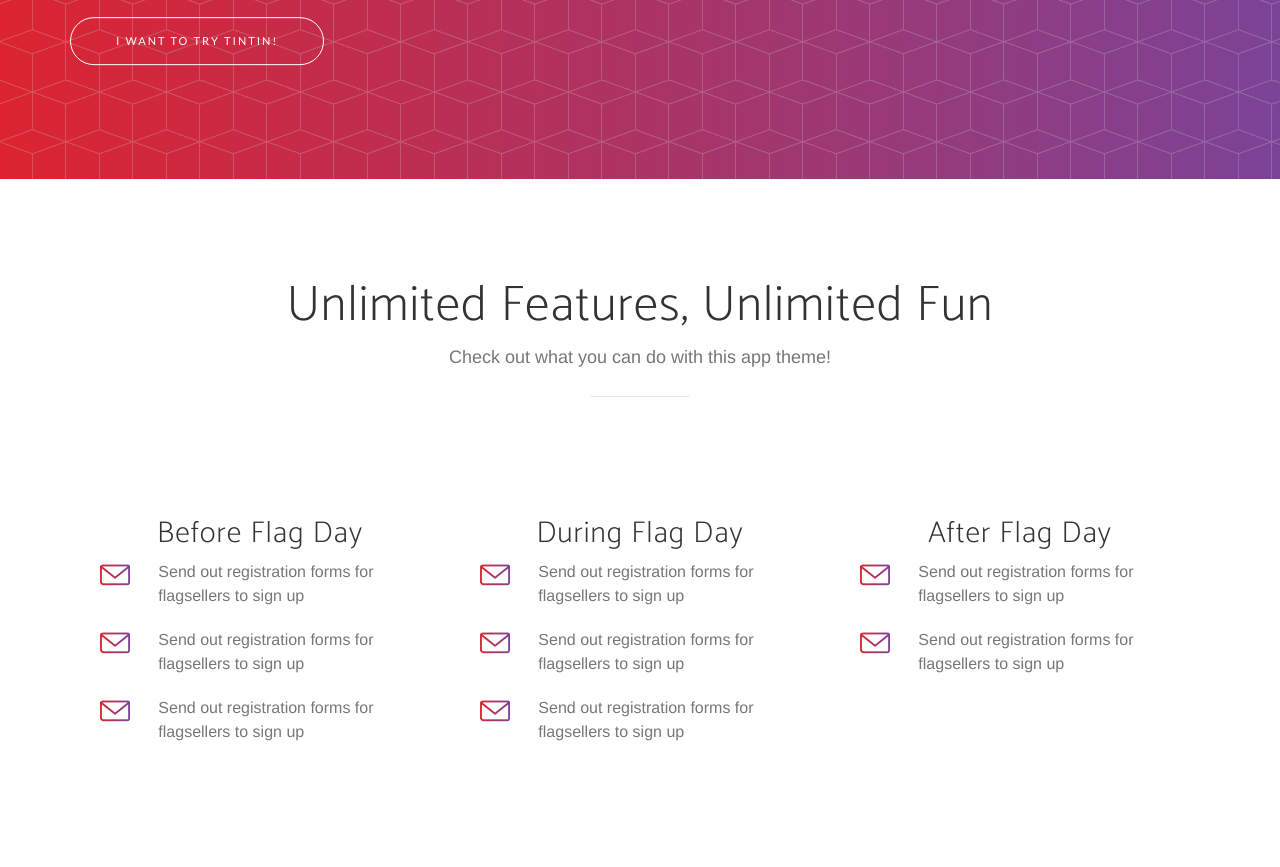
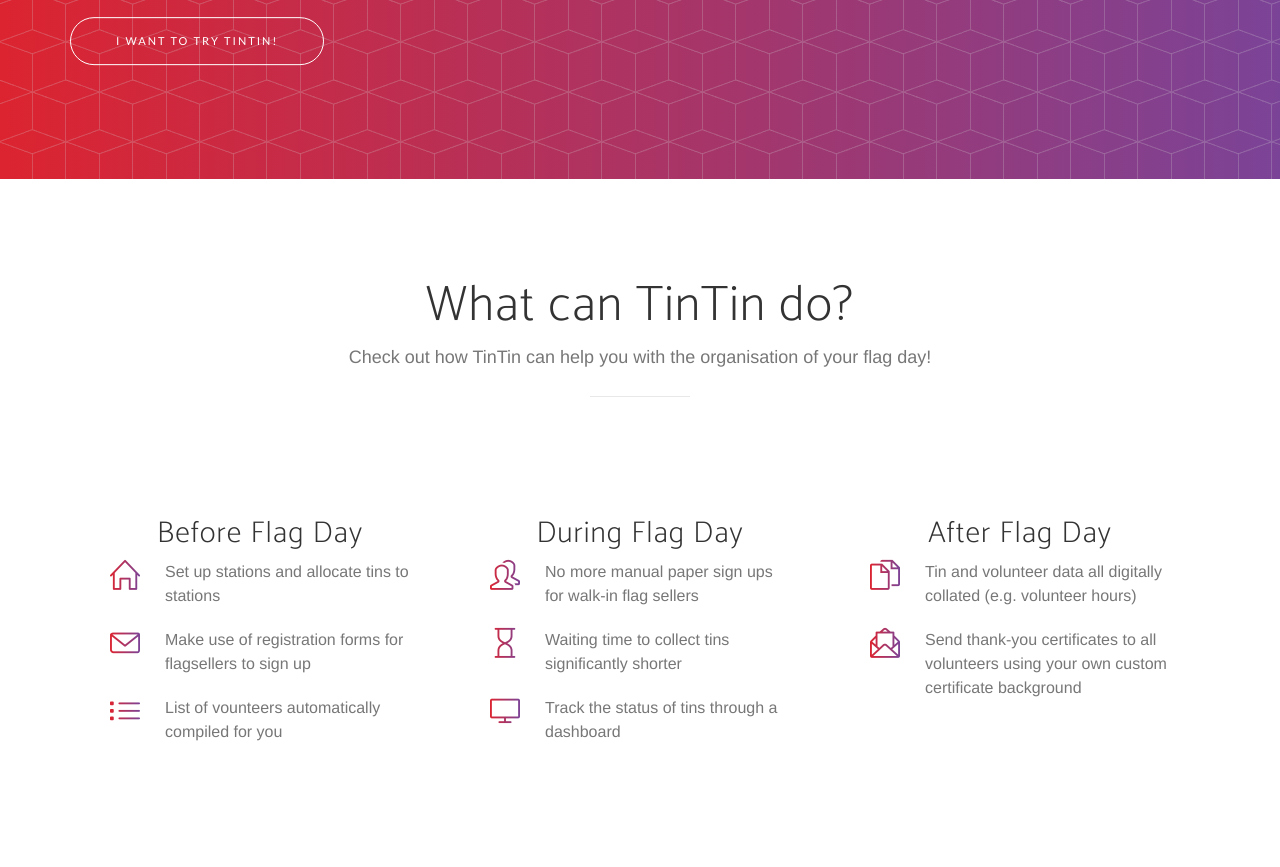
Before and after one commit to fishychan/testing, a website: page index.html in a window 1280 px wide. Shown: the part 621-1488 px from the top of the page. Drawn offline with nearby package versions, Linux system fonts and the light colour scheme; files whose address does not match are found by name; a web font is replaced by a local one.

Commit message:
updated features section

```diff
--- a/css/main.css
+++ b/css/main.css
@@ -6,9 +6,24 @@
 	font-size: 30px;
 }
 
+section.features .feature-item{
+	max-width:none;
+}
+
 section.features .feature-item .text-muted{
-	text-align: left;
+	text-align: center;
 	font-size:16px;
+}
+
+@media (min-width: 992px){
+	section.features .feature-item{
+		max-width:300px;
+	}
+
+	section.features .feature-item .text-muted{
+		text-align: left;
+		font-size:16px;
+	}
 }
 
 .youtubevideowrap{
--- a/index.html
+++ b/index.html
@@ -117,8 +117,8 @@
             <div class="row">
                 <div class="col-lg-12 text-center">
                     <div class="section-heading">
-                        <h2>Unlimited Features, Unlimited Fun</h2>
-                        <p class="text-muted">Check out what you can do with this app theme!</p>
+                        <h2>What can TinTin do?</h2>
+                        <p class="text-muted">Check out how TinTin can help you with the organisation of your flag day!</p>
                         <hr>
                     </div>
                 </div>
@@ -129,10 +129,10 @@
                         <div class="feature-item">
                             <h3>Before Flag Day</h3>
                             <div class="row">
-                                <div class="col-md-2"><i class="icon-envelope"></i></div>
+                                <div class="col-md-2"><i class="icon-home"></i></div>
                                 <div class="col-md-10">
                                     <p class="text-muted">
-                                        Send out registration forms for flagsellers to sign up
+                                        Set up stations and allocate tins to stations
                                     </p>
                                 </div>
                             </div>
@@ -140,15 +140,15 @@
                                 <div class="col-md-2"><i class="icon-envelope"></i></div>
                                 <div class="col-md-10">
                                     <p class="text-muted">
-                                        Send out registration forms for flagsellers to sign up
+                                        Make use of registration forms for flagsellers to sign up
                                     </p>
                                 </div>
                             </div>
                             <div class="row">
-                                <div class="col-md-2"><i class="icon-envelope"></i></div>
+                                <div class="col-md-2"><i class="icon-list"></i></div>
                                 <div class="col-md-10">
                                     <p class="text-muted">
-                                        Send out registration forms for flagsellers to sign up
+                                        List of vounteers automatically compiled for you
                                     </p>
                                 </div>
                             </div>
@@ -160,26 +160,26 @@
                         <div class="feature-item">
                             <h3>During Flag Day</h3>
                             <div class="row">
-                                <div class="col-md-2"><i class="icon-envelope"></i></div>
+                                <div class="col-md-2"><i class="icon-people"></i></div>
                                 <div class="col-md-10">
                                     <p class="text-muted">
-                                        Send out registration forms for flagsellers to sign up
+                                        No more manual paper sign ups for walk-in flag sellers
                                     </p>
                                 </div>
                             </div>
                             <div class="row">
-                                <div class="col-md-2"><i class="icon-envelope"></i></div>
+                                <div class="col-md-2"><i class="icon-hourglass"></i></div>
                                 <div class="col-md-10">
                                     <p class="text-muted">
-                                        Send out registration forms for flagsellers to sign up
+                                        Waiting time to collect tins significantly shorter
                                     </p>
                                 </div>
                             </div>
                             <div class="row">
-                                <div class="col-md-2"><i class="icon-envelope"></i></div>
+                                <div class="col-md-2"><i class="icon-screen-desktop"></i></div>
                                 <div class="col-md-10">
                                     <p class="text-muted">
-                                        Send out registration forms for flagsellers to sign up
+                                        Track the status of tins through a dashboard
                                     </p>
                                 </div>
                             </div>
@@ -191,18 +191,18 @@
                         <div class="feature-item">
                             <h3>After Flag Day</h3>
                             <div class="row">
-                                <div class="col-md-2"><i class="icon-envelope"></i></div>
+                                <div class="col-md-2"><i class="icon-docs"></i></div>
                                 <div class="col-md-10">
                                     <p class="text-muted">
-                                        Send out registration forms for flagsellers to sign up
+                                        Tin and volunteer data all digitally collated (e.g. volunteer hours)
                                     </p>
                                 </div>
                             </div>
                             <div class="row">
-                                <div class="col-md-2"><i class="icon-envelope"></i></div>
+                                <div class="col-md-2"><i class="icon-envelope-letter"></i></div>
                                 <div class="col-md-10">
                                     <p class="text-muted">
-                                        Send out registration forms for flagsellers to sign up
+                                        Send thank-you certificates to all volunteers using your own custom certificate background
                                     </p>
                                 </div>
                             </div>
```
